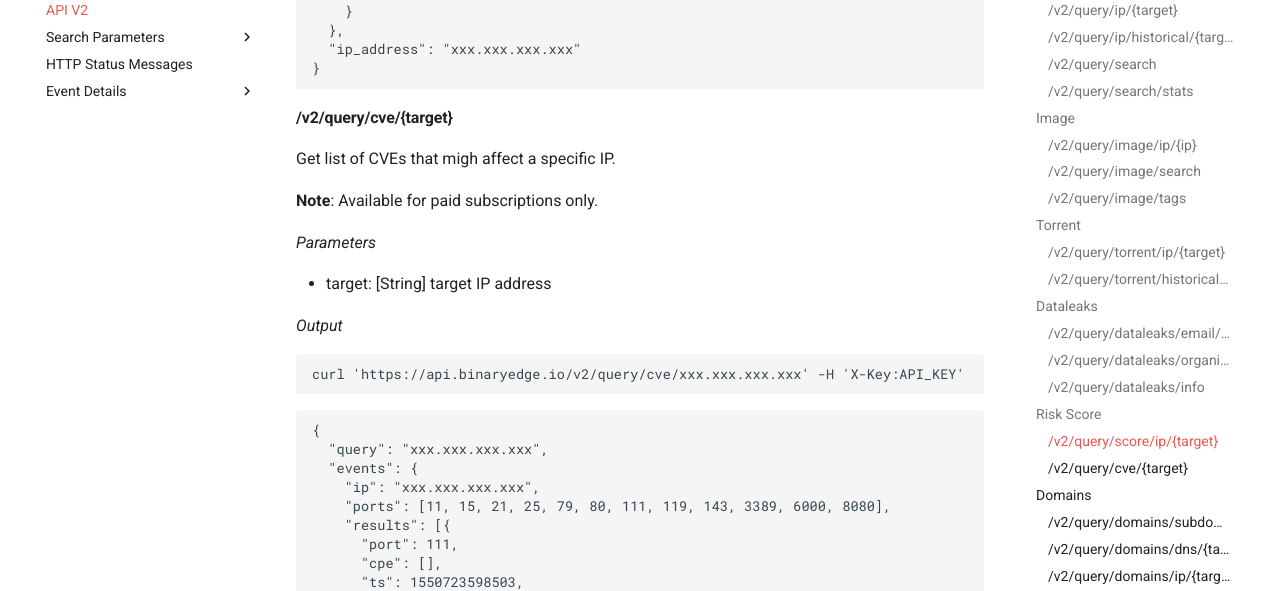
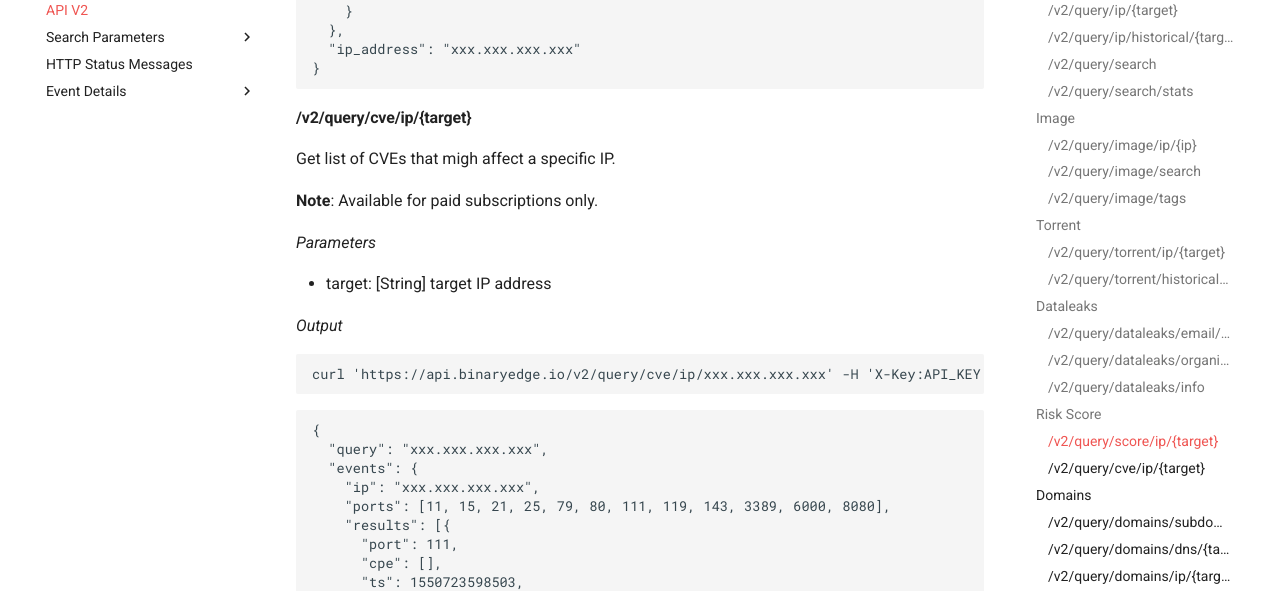
Before and after one commit to igama/docs.binaryedge.io, an MkDocs documentation site: the page built from docs/api-v2.md, in a window 1280 px wide and 900 px high, scrolled down 29048 px. Shown: the part 152-743 px from the top of the window. Built offline with MkDocs 1.6.1 and Material for MkDocs 9.7.7, drawn with Linux system fonts in a browser that asks for light colours.

````diff
--- a/docs/api-v1.md
+++ b/docs/api-v1.md
@@ -1694,7 +1694,7 @@ curl 'https://api.binaryedge.io/v1/query/score/ip/xxx.xxx.xxx.xxx' -H 'X-Token:A
 }
 ```
 
-#### /v1/query/cve/{target}
+#### /v1/query/cve/ip/{target}
 
 Get list of CVEs that migh affect a specific IP.
 
@@ -1705,7 +1705,7 @@ Get list of CVEs that migh affect a specific IP.
 *Output*
 
 ```shell
-curl 'https://api.binaryedge.io/v1/query/cve/xxx.xxx.xxx.xxx' -H 'X-Token:API_KEY'
+curl 'https://api.binaryedge.io/v1/query/cve/ip/xxx.xxx.xxx.xxx' -H 'X-Token:API_KEY'
 ```
 
 ```json
--- a/docs/api-v2.md
+++ b/docs/api-v2.md
@@ -1503,7 +1503,7 @@ curl 'https://api.binaryedge.io/v2/query/score/ip/xxx.xxx.xxx.xxx' -H 'X-Key:API
 }
 ```
 
-#### /v2/query/cve/{target}
+#### /v2/query/cve/ip/{target}
 
 Get list of CVEs that migh affect a specific IP.
 
@@ -1516,7 +1516,7 @@ Get list of CVEs that migh affect a specific IP.
 *Output*
 
 ```shell
-curl 'https://api.binaryedge.io/v2/query/cve/xxx.xxx.xxx.xxx' -H 'X-Key:API_KEY'
+curl 'https://api.binaryedge.io/v2/query/cve/ip/xxx.xxx.xxx.xxx' -H 'X-Key:API_KEY'
 ```
 
 ```json
````
